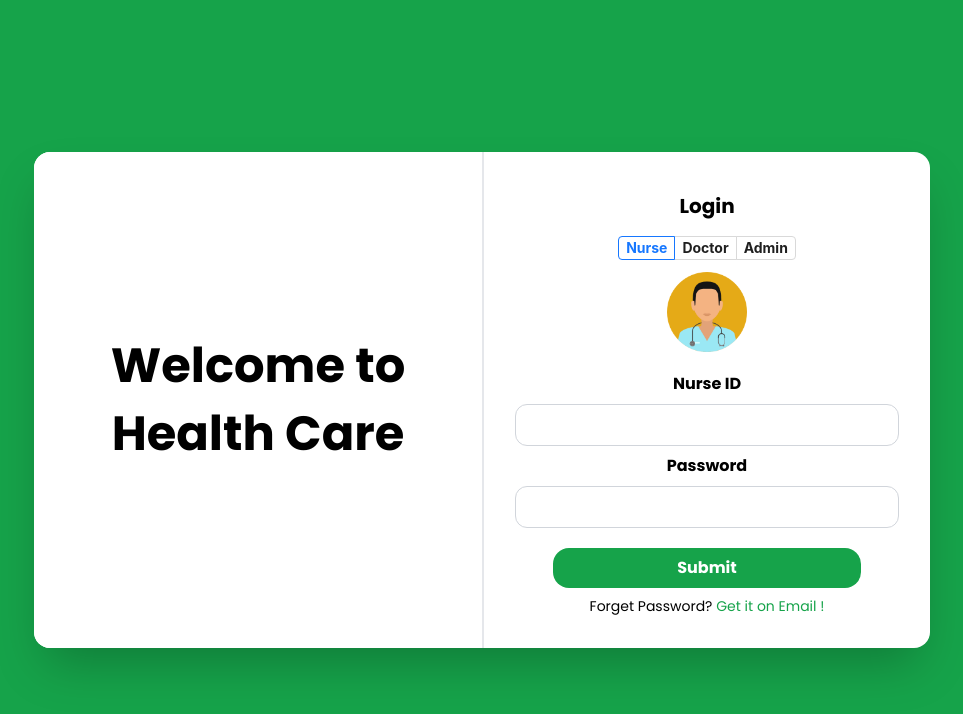
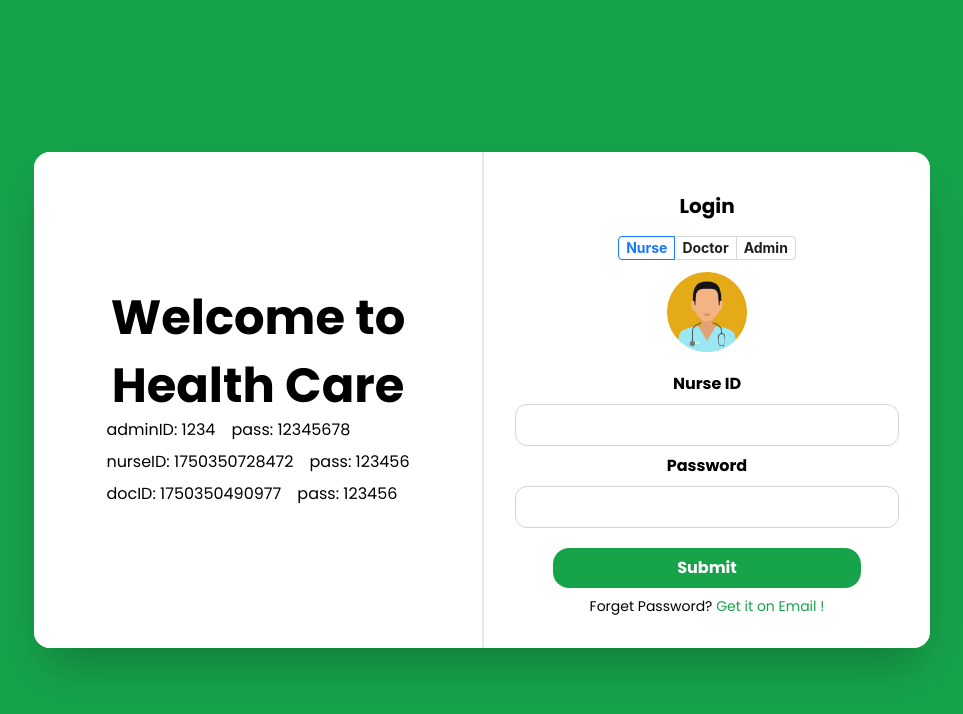
Before and after one commit to Sudhanshu230310/Hospital-Management, a React (Create React App) app in the folder Frontend/: page /dLogin in a window 1280 px wide. Shown: the top 714 px of the page, without its empty margins (158-1121 px from the left). Built offline with nearby package versions, Linux system fonts and the light colour scheme.

Commit message:
ID & pass added

```diff
--- a/Frontend/src/Screens/Login/DLogin.jsx
+++ b/Frontend/src/Screens/Login/DLogin.jsx
@@ -169,6 +169,18 @@ const DLogin = () => {
               <div>
                 <h1 className='font-bold text-3xl md:text-4xl lg:text-5xl pt-3 lg:pt-5'>Health Care</h1>
               </div>
+
+              <div className='pt-2'>
+                <div className='flex gap-4'>
+                  <div>adminID: 1234</div><div>pass: 12345678</div>
+                </div>
+                <div className='flex gap-4 pt-2'>
+                  <div>nurseID: 1750350728472</div><div>pass: 123456</div>
+                </div>
+                <div className='flex gap-4 pt-2'>
+                  <div>docID: 1750350490977</div><div>pass: 123456</div>
+                </div>
+              </div>
               {/* <div className='mt-4 flex items-center justify-center'>
                 { <span className='font-bold text-sm md:text-base'>Temporary Credentials</span>
               </div>
```
